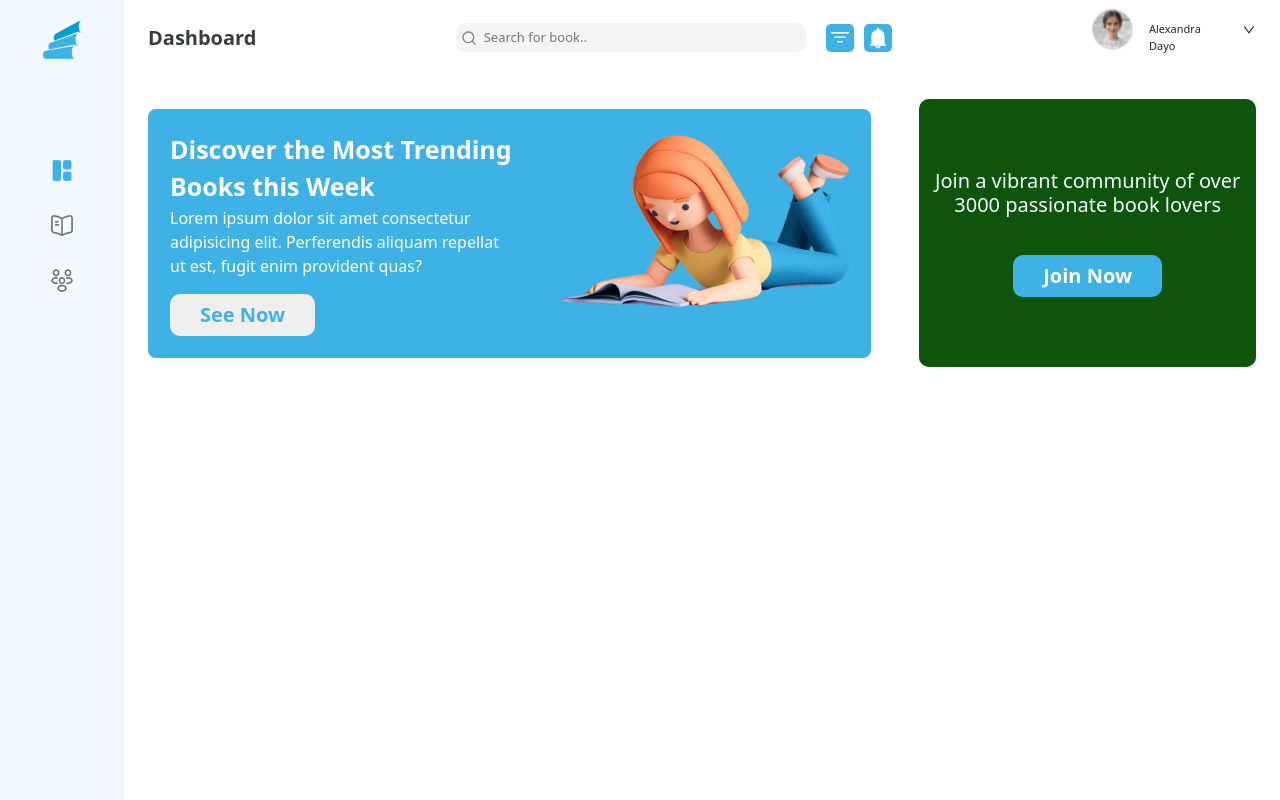
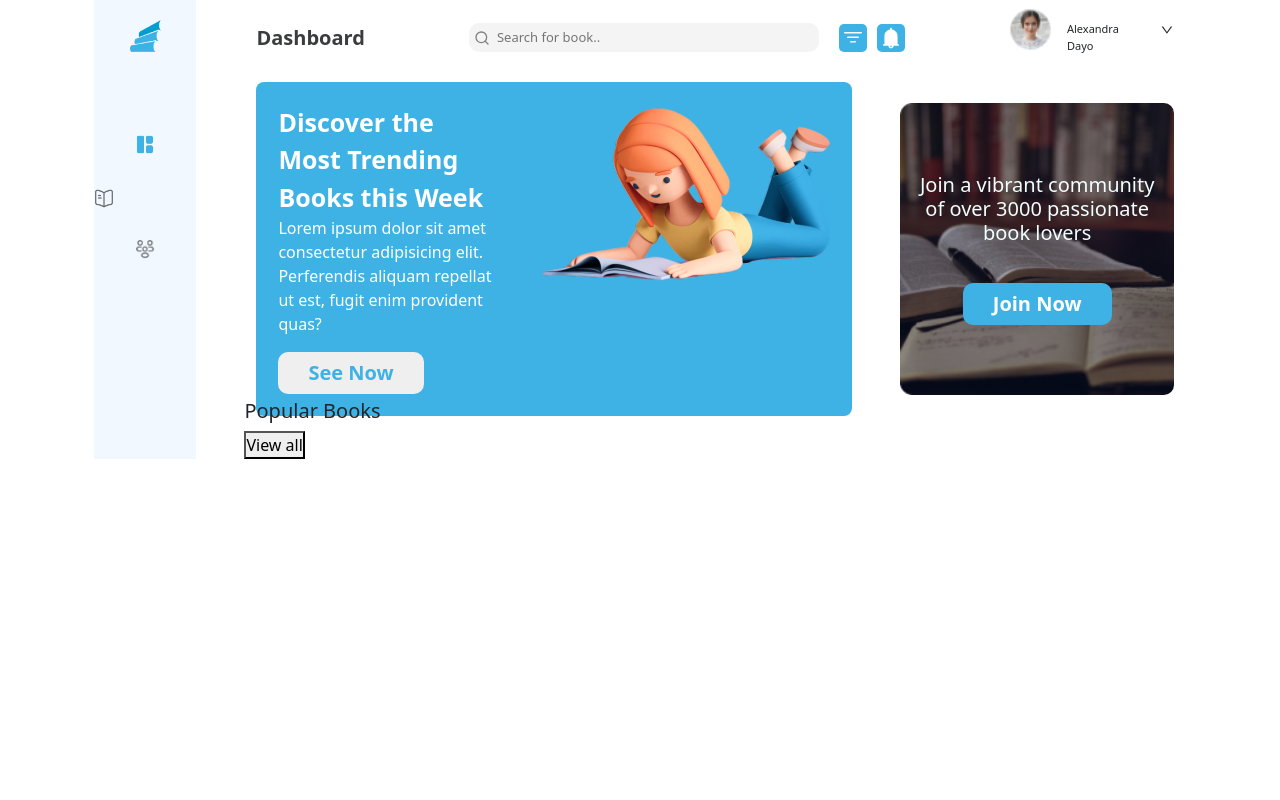
Before and after one commit to joehanzsenna/Team-B-project, a React (Create React App) app: page /dashboard in a window 1280 px wide. Built offline with nearby package versions, Linux system fonts and the light colour scheme.

Commit message:
fixed the layout

```diff
--- a/src/components/DashboardComponents/Section1.jsx
+++ b/src/components/DashboardComponents/Section1.jsx
@@ -24,7 +24,6 @@ const Section1 = () => {
        </div>
       </div>
       <div className="vibrant-community">
-        <div className="opacity"></div>
         <div className="inner-content"><h5>Join a vibrant community of over 3000 passionate book lovers</h5>
         <button className="join">Join Now</button></div>
       </div>
--- /dev/null
+++ b/src/components/DashboardComponents/Section2.jsx
@@ -0,0 +1,12 @@
+import React from 'react'
+
+const Section2 = () => {
+  return (
+    <div className='allbooks-container general'>
+        <h5>Popular Books</h5>
+        <button>View all</button>
+    </div>
+  )
+}
+
+export default Section2
--- a/src/components/DashboardComponents/Sidebar.jsx
+++ b/src/components/DashboardComponents/Sidebar.jsx
@@ -1,24 +1,24 @@
-import React from 'react'
-import '../../styles/dashboard/sidebar.css'
-import booklogo from '../../assets/logos_growth-book-icon.png'
-import windows from '../../assets/frame.png'
-import bookmark from '../../assets/book.png'
-import people from '../../assets/people.png'
+import React from "react";
+import { Link } from "react-router-dom";
+import "../../styles/dashboard/sidebar.css";
+import booklogo from "../../assets/logos_growth-book-icon.png";
+import windows from "../../assets/frame.png";
+import bookmark from "../../assets/book.png";
+import people from "../../assets/people.png";
 
 const Sidebar = () => {
   return (
-    <div className='sidebar-container '>
+    <div className="sidebar-container ">
       <div className="logo-container">
-      <img src={booklogo} alt="" className='sidebar-logo' />
-
+        <img src={booklogo} alt="" className="sidebar-logo" />
       </div>
       <div className="features-icons d-flex">
         <img src={windows} alt="" />
-        <img src={bookmark} alt="" />
+        <Link to='/mybooks' className="w-100" ><img src={bookmark} alt="" /></Link>
         <img src={people} alt="" />
       </div>
     </div>
-  )
-}
+  );
+};
 
-export default Sidebar
+export default Sidebar;
--- /dev/null
+++ b/src/components/layout/DashboardLayout.jsx
@@ -0,0 +1,19 @@
+import React from "react";
+import Sidebar from "../DashboardComponents/Sidebar";
+import Topbar from "../DashboardComponents/Topbar";
+
+const DashboardLayout = ({ children }) => {
+  return (
+    <div className="d-flex container">
+      <Sidebar />
+      <div className="content-container ps-5">
+        <Topbar />
+        <div className="childrenContainer">
+            {children}
+        </div>
+      </div>
+    </div>
+  );
+};
+
+export default DashboardLayout;
--- a/src/pages/Dashboard.jsx
+++ b/src/pages/Dashboard.jsx
@@ -1,14 +1,19 @@
 import React from 'react'
 import Section1 from '../components/DashboardComponents/Section1'
+import Section2 from '../components/DashboardComponents/Section2'
 import Sidebar from '../components/DashboardComponents/Sidebar'
 import Topbar from '../components/DashboardComponents/Topbar'
+import DashboardLayout from '../components/layout/DashboardLayout'
 
 const Dashboard = () => {
   return (
-    <div className='container-xxl position-relative index-container'>
-        <Topbar/>
-        <Sidebar/>
+    <div className="container">
+      <DashboardLayout >
+        {/* <Topbar/> */}
+        {/* <Sidebar/> */}
         <Section1/>
+        <Section2/>
+    </DashboardLayout>
     </div>
   )
 }
--- a/src/styles/dashboard/section1.css
+++ b/src/styles/dashboard/section1.css
@@ -25,13 +25,14 @@
 }
 
 .vibrant-community {
-  background-color: green;
-  height: 100%;
+  background-image: url(../../assets/Frame\ 238\ 1.png);
+  background-size: cover;
+  background-repeat: no-repeat;
+  height: 50%;
   border-radius: 10px;
   text-align: center;
   display: flex;
   align-items: center;
-  position: relative;
 }
 
 .opacity {
--- a/src/styles/dashboard/sidebar.css
+++ b/src/styles/dashboard/sidebar.css
@@ -1,12 +1,12 @@
 .sidebar-container{
     background-color: rgba(241, 248, 255, 1);
     /* background-color: brown; */
-    position: absolute;
-    top: 0;
-    left: 0;
+    /* position: absolute; */
+    /* top: 0; */
+    /* left: 0; */
     /* bottom: 100vh; */
     width: 124px;
-    height: 100vh;
+    /* height: 100vh; */
 }
 .features-icons{
     flex-direction: column;
--- a/src/styles/dashboard/topbar.css
+++ b/src/styles/dashboard/topbar.css
@@ -2,7 +2,6 @@
 
 
 .general{
-    margin-left: 124px;
 
 }
 /* .second-container{
```
Also changed, not shown: src/assets/Frame 238 1.png (added).
